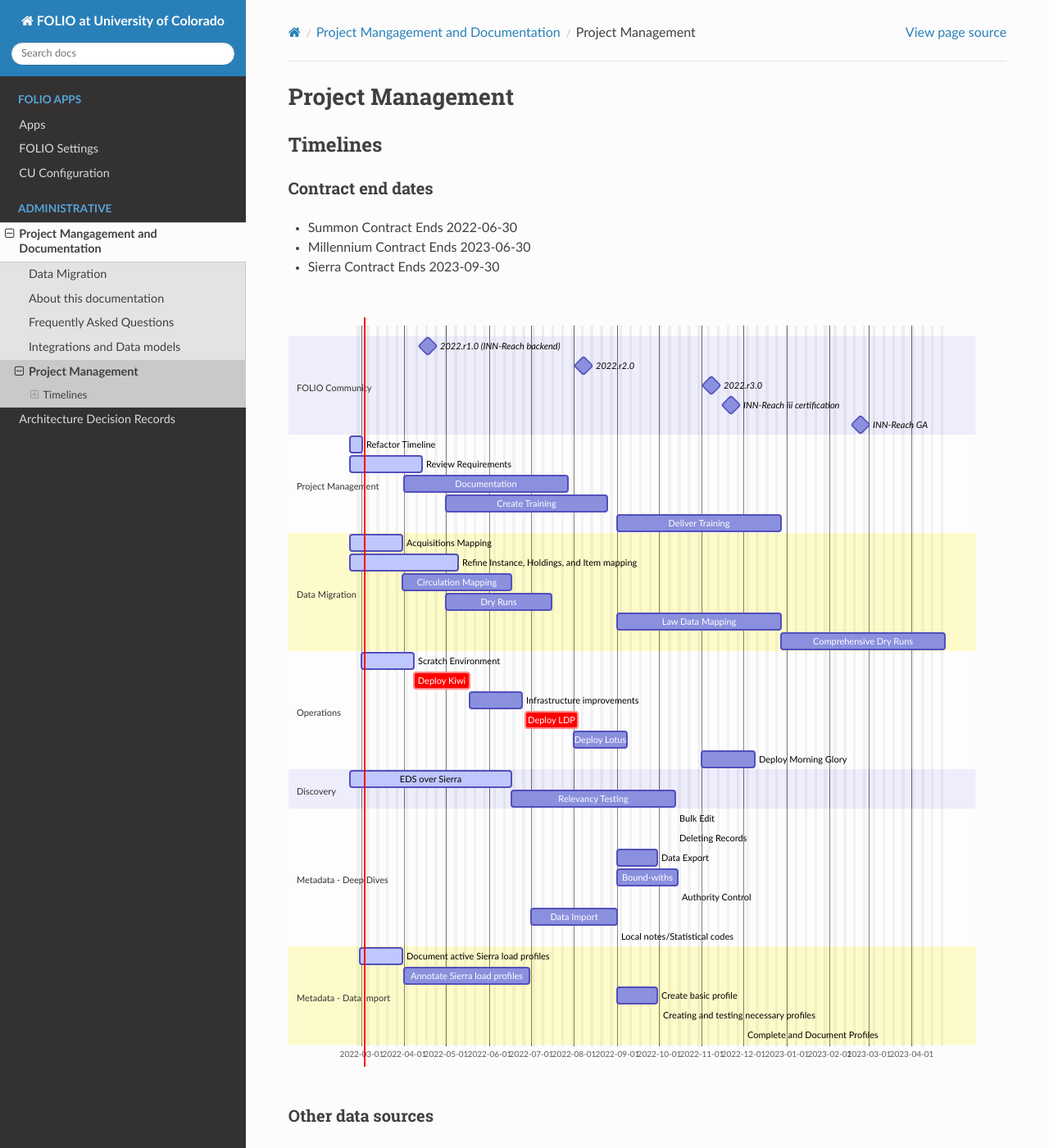
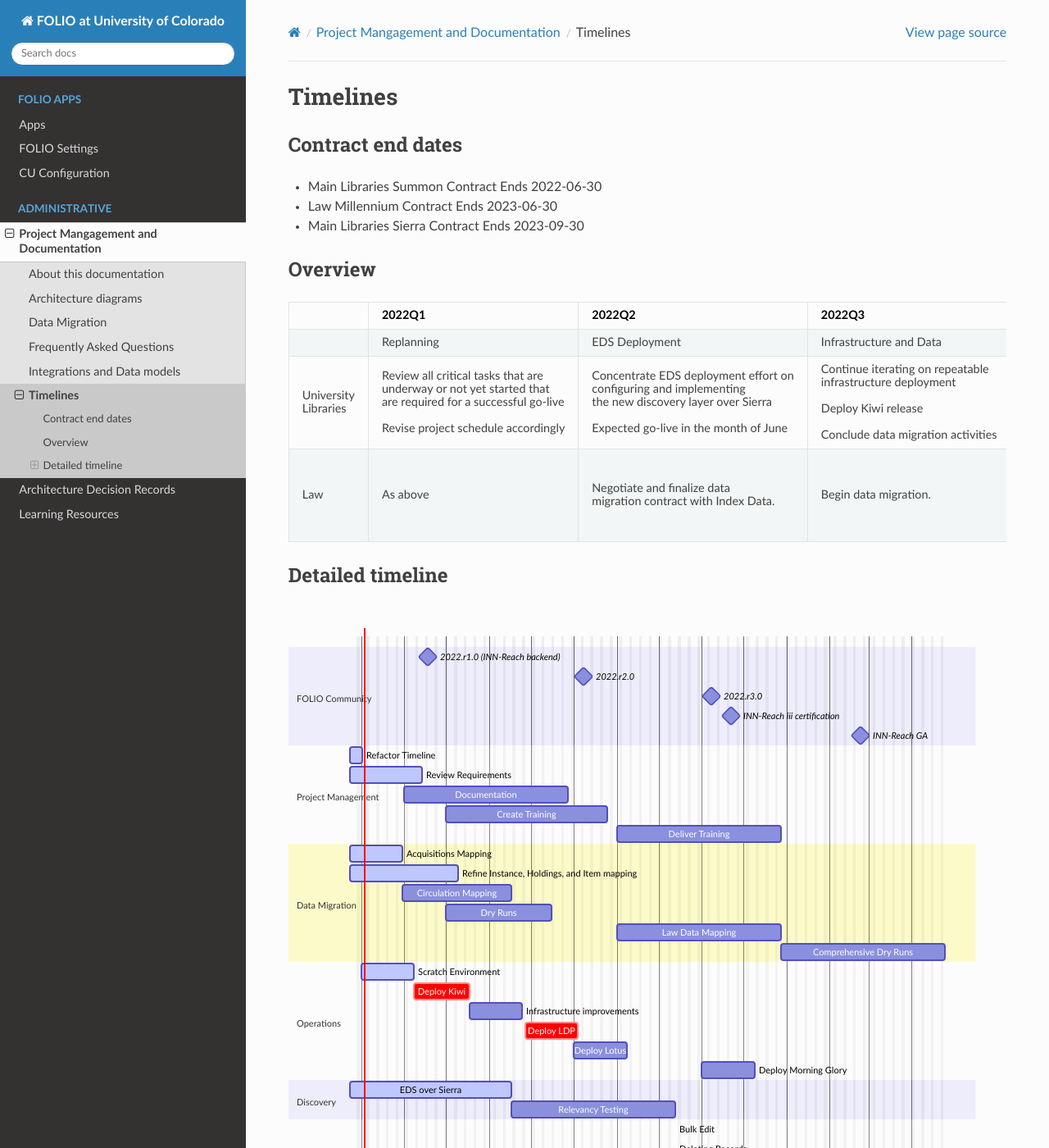
Before and after one commit to culibraries/folio, a Sphinx documentation site: the page built from docs/admin/timelines.md, in a window 1280 px wide and 1400 px high. Shown: the whole window at 82% size. Built offline with Sphinx 7.4.7 and the Read the Docs theme 2.0.0, drawn with Linux system fonts in a browser that asks for light colours; some of the changed text lies outside the part shown.

Commit message:
Updated timelines. Added new docs (#219)
Added Learning Resources and beginning of Architecture docs.

````diff
--- a/docs/admin/project-management.md
+++ b/docs/admin/timelines.md
@@ -1,12 +1,20 @@
-# Project Management
+# Timelines
 
-## Timelines
+## Contract end dates
 
-### Contract end dates
+- Main Libraries Summon Contract Ends 2022-06-30
+- Law Millennium Contract Ends 2023-06-30
+- Main Libraries Sierra Contract Ends 2023-09-30
 
-- Summon Contract Ends 2022-06-30
-- Millennium Contract Ends 2023-06-30
-- Sierra Contract Ends 2023-09-30
+## Overview
+
+| |2022Q1|2022Q2|2022Q3|2022Q4|2023Q1|2023Q2|
+|-|-|-|-|-|-|-|
+||Replanning|EDS Deployment|Infrastructure and Data|Training and Documentation|Pre-Implementation|Implementation|
+|University<br /> Libraries|Review all critical tasks that are<br /> underway or not yet started that<br /> are required for a successful go-live<br /><br />Revise project schedule accordingly|Concentrate EDS deployment effort on<br /> configuring and implementing<br /> the new discovery layer over Sierra<br /><br />Expected go-live in the month of June|Continue iterating on repeatable<br /> infrastructure deployment<br /><br />Deploy Kiwi release<br /><br />Conclude data migration activities|Begin organization-wide<br /> training program<br /><br />Develop required functional and<br /> technical documentation|Deploy Lotus release|Complete readiness<br /> checklist for go-live|
+|Law|As above|Negotiate and finalize data<br /> migration contract with Index Data.|Begin data migration.|Participate in the Norlin<br /> training program.<br /><br />Develop required functional<br /> documentation specific to the<br /> needs of the Law Library|Conclude data migration<br /> activities.|As above|
+
+## Detailed timeline
 
 ```{mermaid}
   gantt
@@ -59,12 +67,11 @@
       Local notes/Statistical codes:
 
       section Metadata - Data Import
-      Document active Sierra load profiles :active, 2022-02-28,2022-03-31
-      Annotate Sierra load profiles :2022-04-01,2022-06-30
-      Create basic profile :2022-09-01,2022-09-30
-      Creating and testing necessary profiles :2022-10-01,2022-11-31
-      Complete and Document Profiles :2022-12-01,2023-02-31
-
+      Document active Sierra load profiles :active, 2022-02-28, 4w
+      Annotate Sierra load profiles :2022-04-01, 8w
+      Create basic profile :2022-09-01, 3w
+      Create and test necessary profiles :2022-10-01, 6w
+      Complete and Document Profiles :2022-12-01, 6w
 ```
 
 ### Other data sources
--- a/docs/conf.py
+++ b/docs/conf.py
@@ -44,7 +44,7 @@
 # -- Options for HTML output -------------------------------------------------
 
 # The theme to use for HTML and HTML Help pages.  See the documentation for
-# a list of builtin themes.
+# a list of built-in themes.
 #
 html_theme = "sphinx_rtd_theme"
 
````
Also changed, not shown: docs/admin/architecture.md (added, +104 -0 lines), docs/apps/acquisitions-finance.md (+1 -1 lines), docs/index.rst (+9 -7 lines), docs/resources/index.rst (added, +71 -0 lines), docs/admin/about-docs.md (renamed from docs/admin/docs.md).
